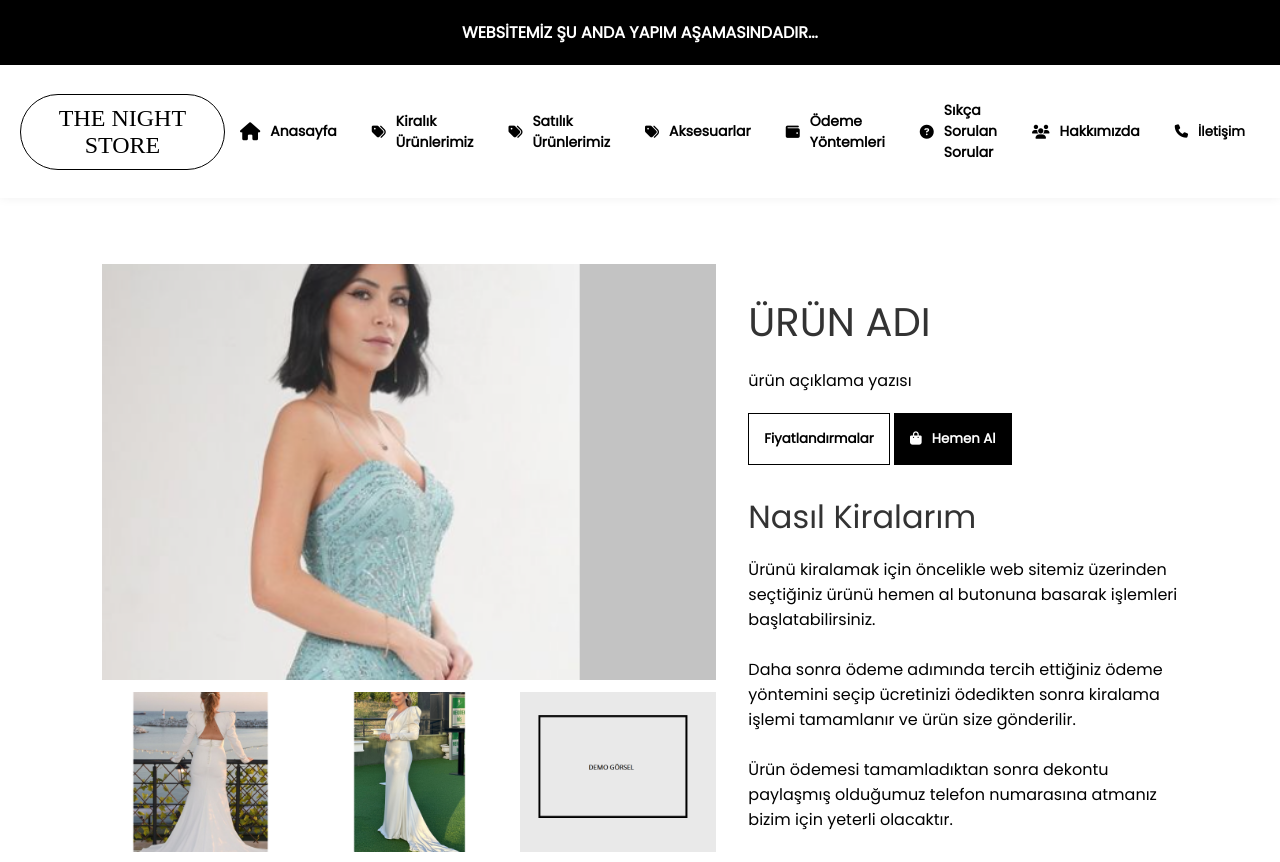
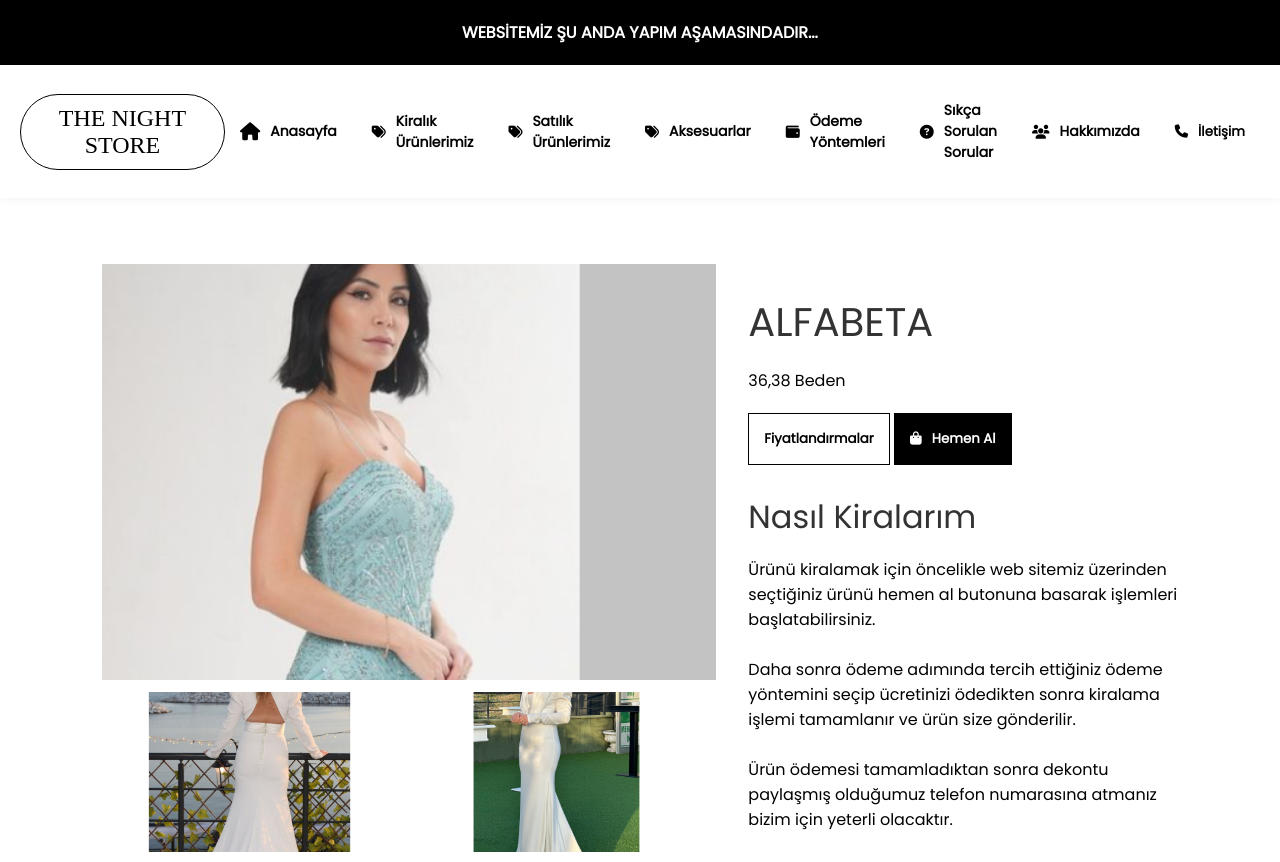
Before and after one commit to thenightstore/web, a plain HTML site: page Abiye-Elbise3.html in a window 1280 px wide. Shown: the top 862 px of the page. Drawn offline with nearby package versions, Linux system fonts and the light colour scheme.

Commit message:
Düzeltme1

```diff
--- a/Abiye-Elbise3.html
+++ b/Abiye-Elbise3.html
@@ -3,7 +3,7 @@
 <head>
     <meta charset="UTF-8">
     <meta name="viewport" content="width=device-width, initial-scale=1.0">
-    <title>URUN1 | THE NIGHT STORE</title>
+    <title>ALFABETA | THE NIGHT STORE</title>
     <link rel="stylesheet" href="style.css">
     <link rel="stylesheet" href="media.css">
     <link rel="stylesheet" href="https://cdn.jsdelivr.net/npm/swiper/swiper-bundle.min.css">
@@ -149,16 +149,15 @@
                         <ul class="image-list">
                             <li class="image-item"><img src="img/Abiye Elbise 3.1.png"></li>
                             <li class="image-item"><img src="img/Abiye Elbise3.2.png"></li>
-                            <li class="image-item"><img src="img/URUNDEMO.png"></li>
                         </ul>
                     </div>
                 </div>
                 <div class="column-xs-12 column-md-5">
-                    <h1>ÜRÜN ADI</h1>
+                    <h1>ALFABETA</h1>
 
                     <div class="description">
                         <p>
-                            ürün açıklama yazısı
+                            36,38 Beden
                         </p>
                     </div>
                     <button class="buttonbuy " >
```
Also changed, not shown: Abiye-Elbise1.html (+1 -1 lines).
